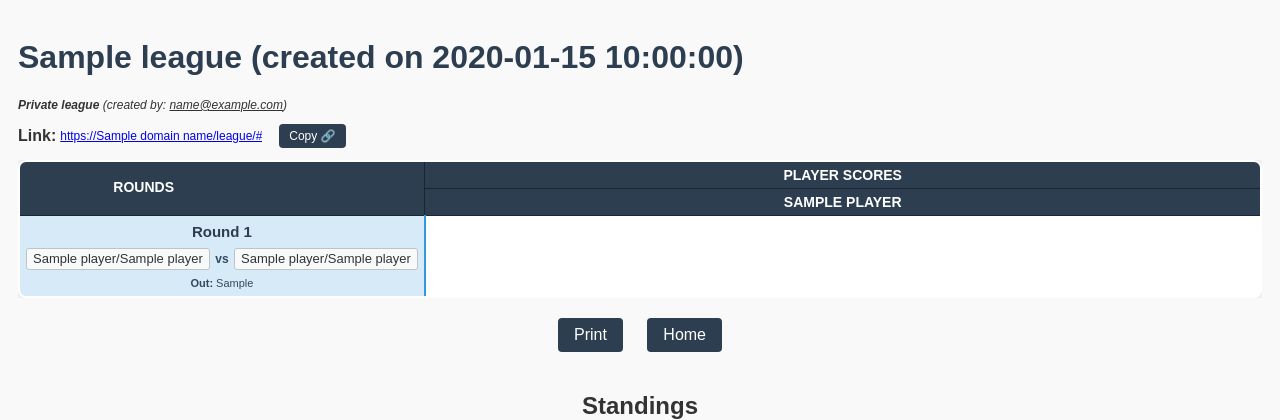
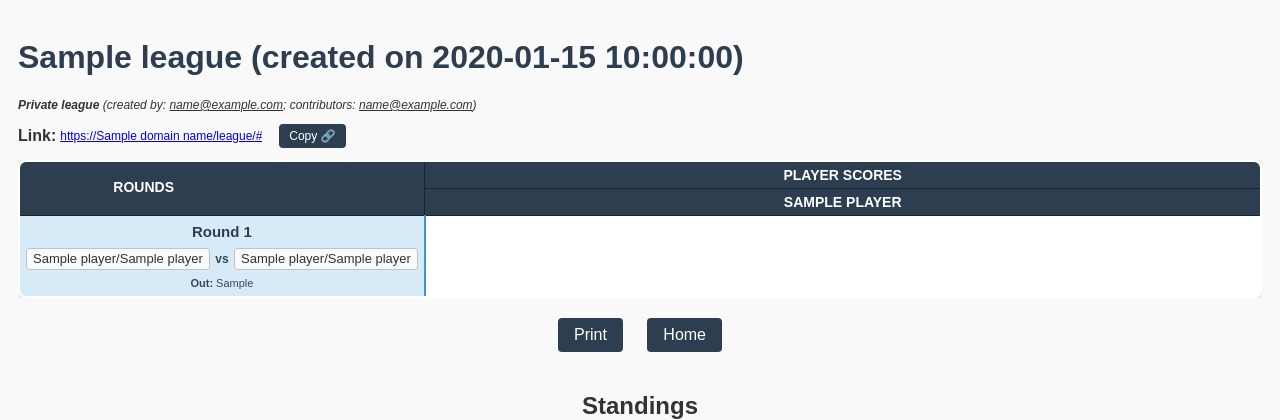
Before and after one commit to guilhermechapiewski/pickleballleague.app, a Flask app: template templates/league_ricky.html in a window 1280 px wide. Shown: the top 420 px of the page. Run offline with Flask 3, Linux system fonts and the light colour scheme; the template is opened without the code that fills it: most values are stand-ins (such as "Sample title", 1, 10 or a date in 2020); some libraries are stand-ins or nearby versions.

Commit message:
Ability to add contributors that are able to edit leagues.

```diff
--- a/main.py
+++ b/main.py
@@ -141,7 +141,7 @@ def save_league():
             return template_engine.render("error", {
                 "title": "Error: Short link already exists",
                 "message": "The short link you are looking for already exists. Please check the URL and try again.",
-                "action_name": "Back",
+                "action_name": "Back to league",
                 "action_url": f"/league/{league_id}"
             })
         else:
@@ -154,6 +154,23 @@ def save_league():
     new_league_name = flask.request.form["new_league_name"]
     if new_league_name and update_league_name and update_league_name == "1" and new_league_name != "":
         league.name = new_league_name
+
+    # now update the league contributors
+    update_contributors = flask.request.form["update_contributors"]
+    new_contributor_email = flask.request.form["new_contributor_email"]
+    if update_contributors and update_contributors == "1" and new_contributor_email and new_contributor_email != "":
+        contributor = UserRepository.get_user(new_contributor_email)
+        if contributor:
+            league.add_contributor(contributor)
+            contributor.add_league(league.id)
+            UserRepository.save_user(contributor)
+        else:
+            return template_engine.render("error", {
+                "title": "Error: User not found",
+                "message": f"The contributor you are trying to add (<i>{new_contributor_email}</i>) was not found in the user database.",
+                "action_name": "Back to league",
+                "action_url": f"/league/{league.id}"
+            })
 
     # now update the league player names
     update_player_names = flask.request.form["update_player_names"]
@@ -417,15 +434,29 @@ def load_test_data():
     LeagueRepository.save_league(league)
     user.add_league(league.id)
 
+    # a very big league belonging with a contributor
+    other_user = User(email="other@example.com")
+
     league = League(name="W/L League with 11 players, 10 rounds", player_names="GC, Juliano, Fariba, Galina, Aline, Irina, Regina, Lana, Bruno, Igor, Yuri")
     league.generate_schedule(rounds=7)
     league.set_scoring_system(ScoringSystem.W_L)
     league.set_owner(user)
+    league.add_contributor(other_user)
     LeagueRepository.save_league(league)
     user.add_league(league.id)
 
     # finally, save the user to record all league associations
     UserRepository.save_user(user)
+
+    other_league = League(name="League with 4 players, 3 rounds (other user owns it)", player_names="GC, Juliano, Fariba, Galina")
+    other_league.generate_schedule(rounds=3)
+    other_league.set_scoring_system(ScoringSystem.SCORE)
+    other_league.set_owner(other_user)
+    LeagueRepository.save_league(other_league)
+    other_user.add_league(other_league.id)
+
+    # save the other user too
+    UserRepository.save_user(other_user)
 
     return flask.redirect("/profile")
 
--- a/templates/error.html
+++ b/templates/error.html
@@ -26,6 +26,6 @@
 <body>
     <h1>{{ title }}</h1>
     <p>{{ message }}</p>
-    <a href="/"><button class="primary-button">Home</button></a>
+    <a href="{% if action_url %}{{ action_url }}{% else %}/{% endif %}"><button class="primary-button">{% if action_name %}{{ action_name }}{% else %}Home{% endif %}</button></a>
 </body>
 </html>
--- a/templates/league_ricky.html
+++ b/templates/league_ricky.html
@@ -77,6 +77,15 @@
             display: block;
         }
 
+        .contributor-container {
+            display: flex;
+            align-items: center;
+            gap: 4px;
+            width: 100%;
+            overflow-x: auto;
+            font-size: 12px;
+        }
+
         .link-edit-container {
             font-size: 12px;
             display: none;
@@ -91,8 +100,18 @@
             display: none;
         }
 
+        .contributor-edit-container {
+            display: none;
+            white-space: nowrap;
+            align-items: center;
+        }
+
         .link-input {
             width: 250px;
+        }
+
+        .contributor-input {
+            width: 200px;
         }
 
         .team-input {
@@ -513,6 +532,43 @@
             return false;
         }
 
+        var addContributor = function() {
+            document.getElementsByClassName("contributor-edit-container")[0].style.display = "block";
+            document.getElementById("add-contributor").style.display = "none";
+            return false;
+        }
+
+        var saveContributor = function() {
+            var new_contributor_email = document.getElementById("new_contributor_email").value;
+            if (new_contributor_email == "") {
+                alert("Please enter an email address for the new contributor.");
+                return false;
+            }
+            var all_contributor_emails = document.getElementById("all_contributor_emails").value;
+            if (all_contributor_emails.indexOf(new_contributor_email) != -1) {
+                alert("\"" + new_contributor_email + "\" is already a contributor.");
+                return false;
+            }
+            if (!isValidEmail(new_contributor_email)) {
+                alert("Invalid email format.");
+                return false;
+            }
+            document.getElementById("update_contributors").value = "1";
+            document.getElementById("league_form").submit();
+            return true;
+        }
+
+        var cancelAddContributor = function() {
+            document.getElementsByClassName("contributor-edit-container")[0].style.display = "none";
+            document.getElementById("add-contributor").style.display = "block";
+            return false;
+        }
+
+        var isValidEmail = function(email) {
+            var emailRegex = /^[^\s@]+@[^\s@]+\.[^\s@]+$/;
+            return emailRegex.test(email);
+        }
+
         {% include 'templates/_auth.js' %}
     </script>
 </head>
@@ -545,7 +601,21 @@
 
         </h1>
         {% if league.owner %}
-            <p><i><b>Private league</b> (created by: <u>{{ league.owner.email }}</u>)</i></p>
+        <div class="contributor-container">
+            <div class="contributor-show-container">
+                <i><b>Private league</b> (created by: <u>{{ league.owner.email }}</u>{% if league.contributors | length > 0 %}; contributors: <u>{{ league.contributors|map(attribute='email')|join('</u>, <u>') }}</u>{% endif %})</i>
+            </div>
+            {% if league.owner.email == user.email %}
+            &nbsp;&nbsp;<button id="add-contributor" class="small-button" onclick="return addContributor()">Add&nbsp;contributor&nbsp;+</button>
+            <div class="contributor-edit-container">
+                <input type="text" id="new_contributor_email" name="new_contributor_email" class="contributor-input" value="">
+                <button class="small-button" onclick="return saveContributor()">Save&nbsp;💾</button>
+                <button class="small-button" onclick="return cancelAddContributor()">Cancel&nbsp;❌</button>
+            </div>
+            <input type="hidden" id="update_contributors" name="update_contributors" value="">
+            <input type="hidden" id="all_contributor_emails" value="{{ league.owner.email }}{% if league.contributors | length > 0 %},{{ league.contributors|map(attribute='email')|join(',') }}{% endif %}">
+            {% endif %}
+        </div>
         {% else %}
             <p><i><b>Public league</b> (anyone with the link can view and edit)</i></p>
         {% endif %}
```
Also changed, not shown: app/pickleball.py (+9 -0 lines), 1 other file.
